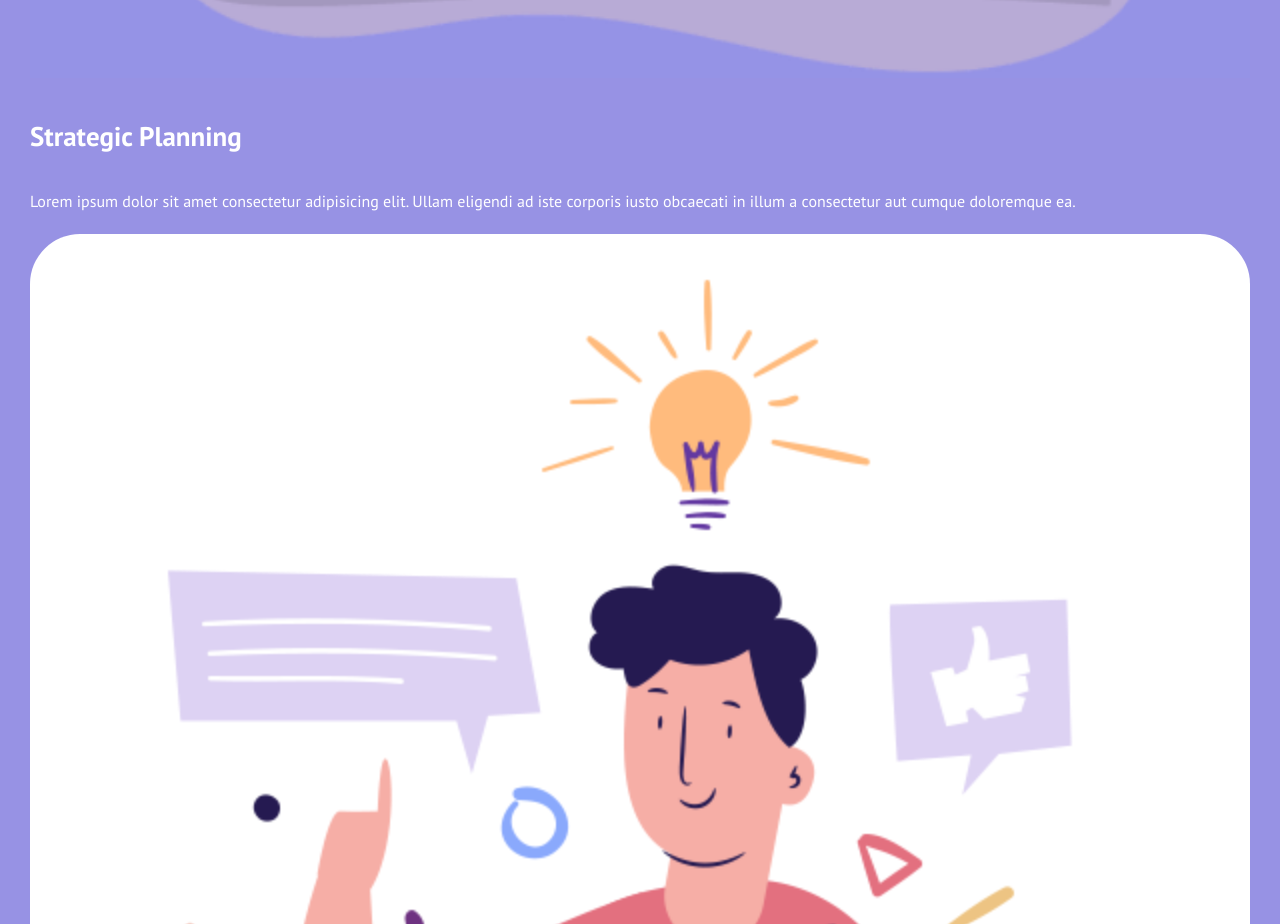
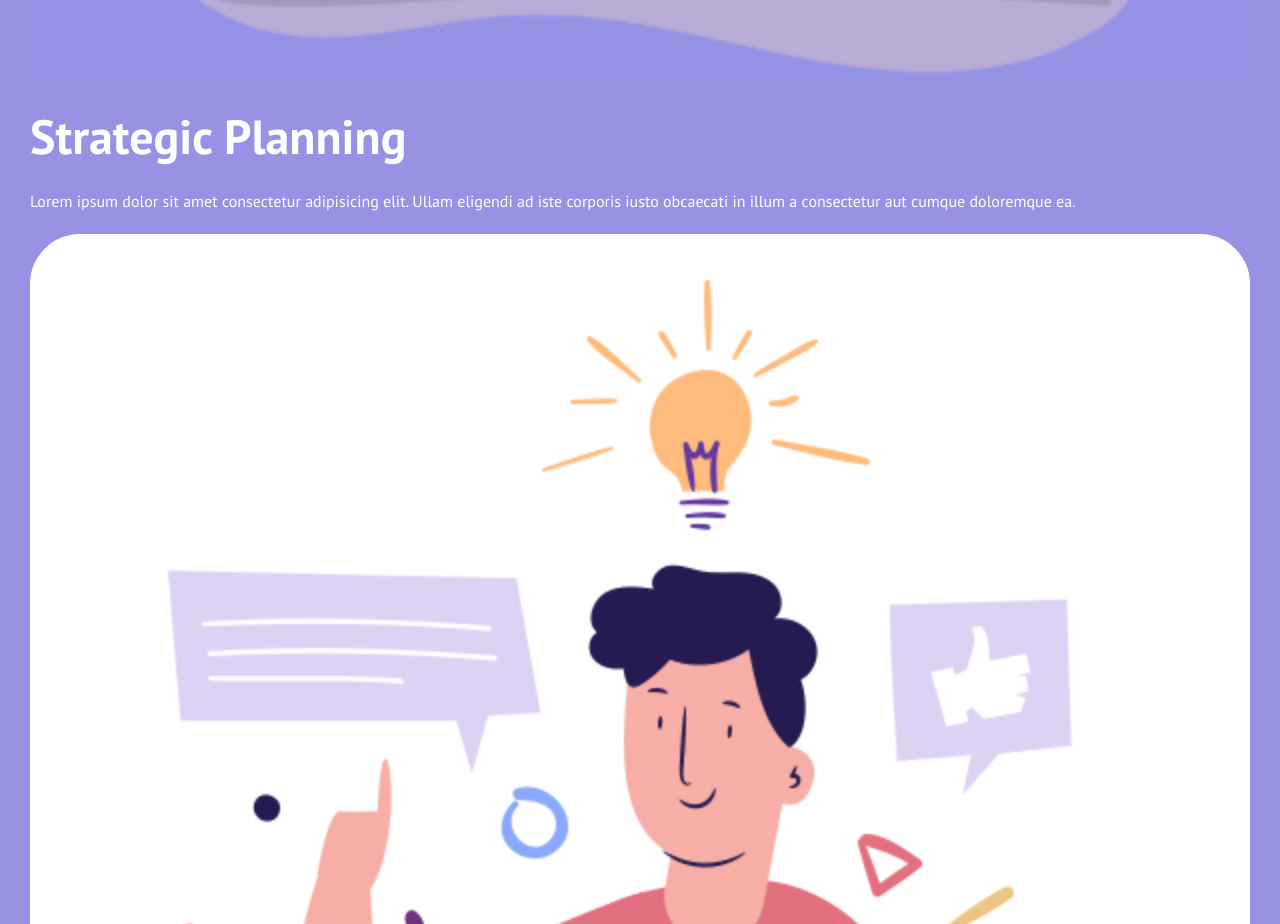
Before and after one commit to trelefede/htmlcss-responsive-layout, a plain HTML site: page index.html in a window 1280 px wide. Shown: the part 2080-3004 px from the top of the page. Drawn offline with Linux system fonts and the light colour scheme.

Commit message:
completed planning tablet

```diff
--- a/css/style.css
+++ b/css/style.css
@@ -144,6 +144,7 @@ nav {
 
 #planning div:first-of-type h2 {
     margin: 40px 0;
+    font-size: 2rem;
 }
 
 #planning div:last-of-type {
@@ -211,6 +212,10 @@ nav {
         justify-content: flex-start;
     }
 
+    /* planning */
+    #planning div:first-of-type h2 {
+        font-size: 3rem;
+    }
 
 }
 
```
